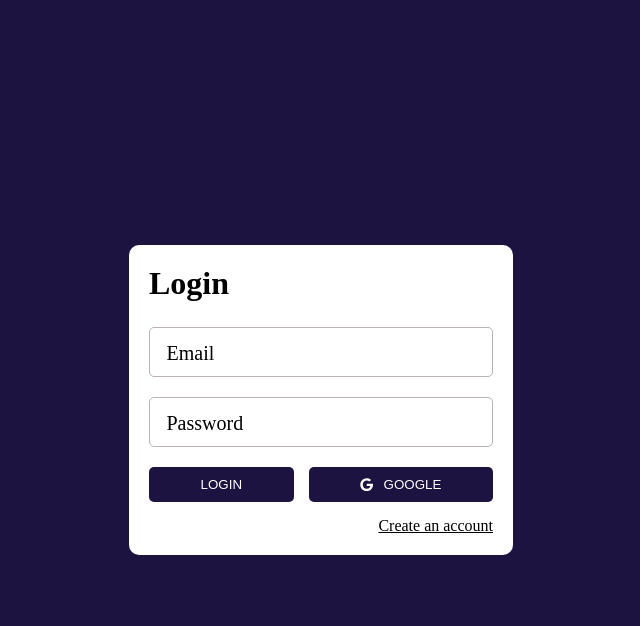
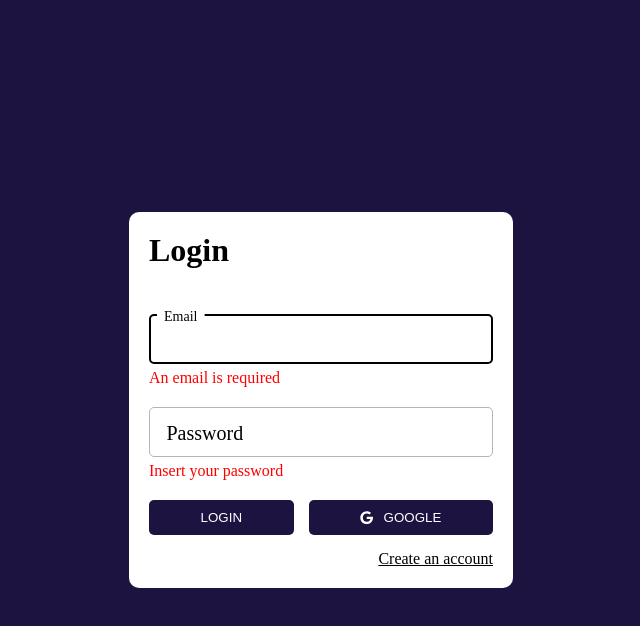
Before and after one commit to EdssonVega/journal, a React (Create React App) app: page /auth/login in a window 1280 px wide. Both pictures are taken after a click on the button "LOGIN". Shown: the top 626 px of the page, without its empty margins (319-959 px from the left). Built offline with nearby package versions, Linux system fonts and the light colour scheme.

Commit message:
added react-hook-forms

```diff
--- a/package.json
+++ b/package.json
@@ -12,6 +12,7 @@
     "dom": "^0.0.3",
     "react": "^19.1.0",
     "react-dom": "^19.1.0",
+    "react-hook-form": "^7.55.0",
     "react-icons": "^5.5.0",
     "react-redux": "^9.2.0",
     "react-router-dom": "^7.5.0",
--- a/src/auth/pages/LoginPage.jsx
+++ b/src/auth/pages/LoginPage.jsx
@@ -1,25 +1,35 @@
 import React from 'react'
+import { useForm } from 'react-hook-form';
 import { FaGoogle } from "react-icons/fa";
 import { NavLink } from 'react-router-dom';
 import "./loginPageStyles.css"
 
 export const LoginPage = () => {
+
+  const {register, handleSubmit, formState:{errors}} = useForm()
+
+  const onSubmitLogin = (data)=> {
+    console.log(data)
+  }
   return (
     <div className='bgContainer'>
       <div className='formContainer'>
         <h1>Login</h1>
         <div className='labelAnimationContainer'>
-        <input className='inputAnimation' type="email" placeholder='' />
+        <input {...register("email", {required:true})} className='inputAnimation' type="email" placeholder='' />
         <label className='labelAnimation' htmlFor="">Email</label>
 
         </div>
+        {errors.email?.type === "required" && <p className='textError'>An email is required</p>}
         <div className='labelAnimationContainer'>
-        <input className='inputAnimation' type="password" placeholder=''/>
+        <input {...register("password", {required:true})} className='inputAnimation' type="password" placeholder=''/>
         <label className='labelAnimation' htmlFor="">Password</label>
 
         </div>
+        {errors.password?.type === "required" && <p className='textError'>Insert your password</p>}
+
         <div className='buttonsContainer'>
-          <button>
+          <button onClick={handleSubmit(onSubmitLogin)}>
             LOGIN
           </button>
           <button>
--- a/src/auth/pages/loginPageStyles.css
+++ b/src/auth/pages/loginPageStyles.css
@@ -24,7 +24,8 @@
     position: relative;
     height: 50px;
     width: 100%;
-    margin-bottom: 20px;
+    margin-bottom: 5px;
+    margin-top: 20px;
 }
 
 .labelAnimationContainer input{
@@ -66,6 +67,7 @@
     display: flex;
     justify-content: space-between;
     margin-bottom: 15px;
+    margin-top: 20px;
     gap: 15px;
 }
 
@@ -87,3 +89,8 @@
     color: black;
     align-self: flex-end;
 }
+
+.textError{
+    color: red !important;
+    align-self: flex-start !important;
+}
--- a/src/store/auth/authSlice.js
+++ b/src/store/auth/authSlice.js
@@ -3,7 +3,7 @@ import { createSlice } from '@reduxjs/toolkit';
 export const authSlice = createSlice({
     name: 'auth',
     initialState: {
-        status: "checking", // "not-authenticated","authenticated"
+        status: "not-authenticated", // "not-authenticated","authenticated"
         uid:null,
         email:null,
         displayName:null,
@@ -17,7 +17,7 @@ export const authSlice = createSlice({
 
         },
         chekingCredentials: (state, /* action */ ) => {
-
+            state.status = "checking"
         },
     }
 });
--- /dev/null
+++ b/src/store/auth/thunks.js
@@ -0,0 +1,5 @@
+export const checkingAuthentication = (email, password) => {
+    return async(dispatch) => {
+
+    }
+}
--- a/src/store/store.js
+++ b/src/store/store.js
@@ -1,5 +1,8 @@
 import { configureStore } from "@reduxjs/toolkit";
+import { authSlice } from "./auth/authSlice";
 
 export const store = configureStore({
-    reducer:{}
+    reducer:{
+        auth:authSlice.reducer
+    }
 })
```
Also changed, not shown: 1 other file (tests, documents, lock files or other folders).
